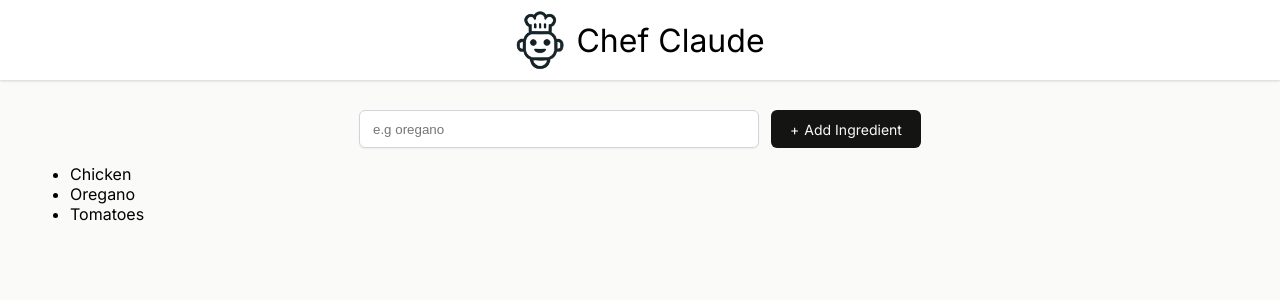
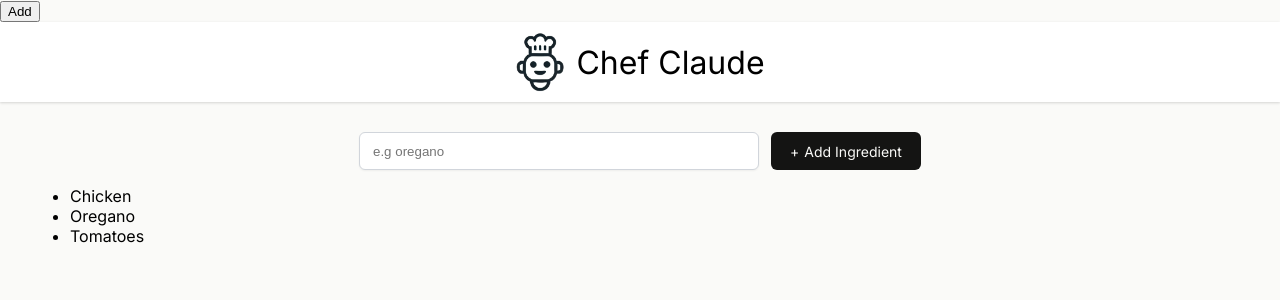
Before and after one commit to Amandecoe/React-Practice, a React (Vite) app in the folder React-Practice/: page / in a window 1280 px wide. Shown: the top 300 px of the page. Built offline with nearby package versions, Linux system fonts and the light colour scheme.

Commit message:
practicing states

```diff
--- a/React-Practice/App.jsx
+++ b/React-Practice/App.jsx
@@ -1,8 +1,14 @@
+import React from "react"
 import Header from "./Components/Header"
 import Main from "./Components/Main"
 export default function App(){
+    const [count, setCount] = React.useState(0)
+    function add (){
+        console.log("Add")
+    }
     return(
         <>
+        <button onClick={add}>Add</button>
         <Header/>
         <Main/>
         </>
```
